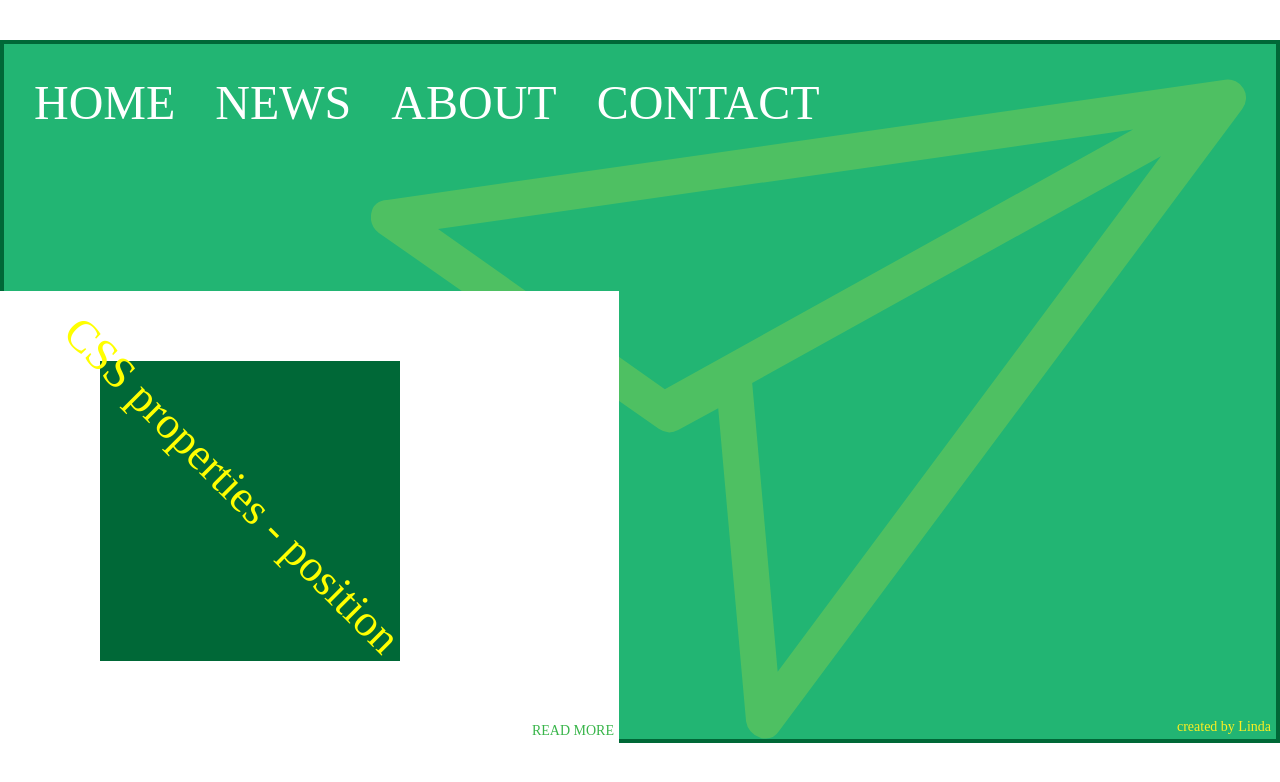
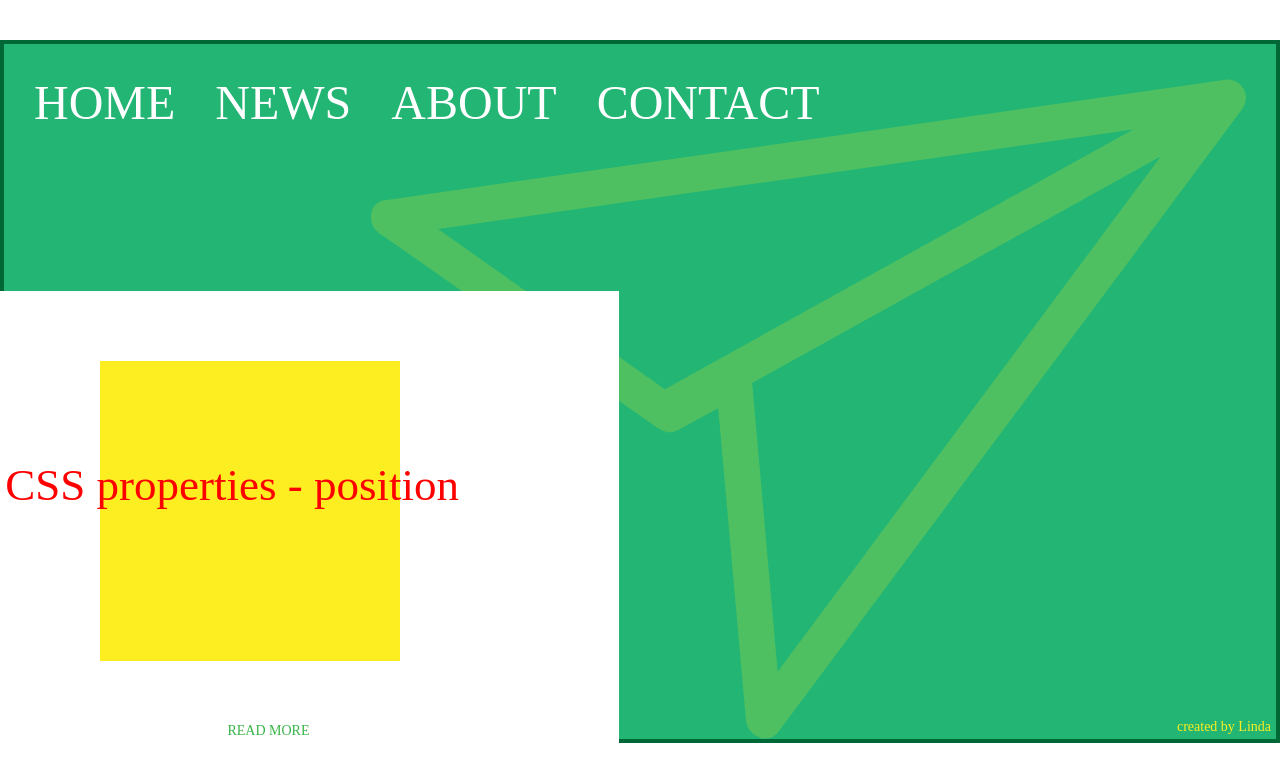
Before and after one commit to LindaGiorgadze/JS_Homework2, a plain HTML site: page page2.html in a window 1280 px wide. In both pictures the pointer is over the element "CSS properties - position". Drawn offline with Linux system fonts and the light colour scheme.

Commit message:
hover animations

```diff
--- a/css/pages/page2.css
+++ b/css/pages/page2.css
@@ -46,6 +46,11 @@
     right: 160px;
     font-size: 45px;
     z-index: 9;
+    transition: color 1s linear, transform 1s linear;
+}
+.box-white:hover .hover-title{
+    color: red;
+    transform: unset;
 }
 .box-green {
     background-color: #006837;
@@ -53,17 +58,25 @@
     height: 300px;
     margin: 70px 217px 70px 100px;
     position: absolute;
+    transition: background-color 1s 0.5s linear;
 }
-.box-white p {
+.box-white:hover .box-green {
+    background-color: #FCEE21;
+}
+.box-white a {
     position: absolute;
     bottom: 5px;
     right: 5px;
     color: #39B54A;
     text-transform: uppercase;
     font-size: 14px;
+    transition: right 2s 0.1s linear;
 }
-.box-white p:hover {
+.box-white a:hover {
     text-decoration: underline;
+}
+.box-white:hover a {
+    right: 50%;
 }
 .copyright {
     position: absolute;
--- a/page2.html
+++ b/page2.html
@@ -27,7 +27,7 @@
                 <h3 class="hover-title">CSS properties - position</h3>
                 <div class="box-green">
                 </div>
-                <p>read more</p>
+                <a href="">read more</a>
             </div>
             <p class="copyright">created by Linda</p>
         </div>
```
